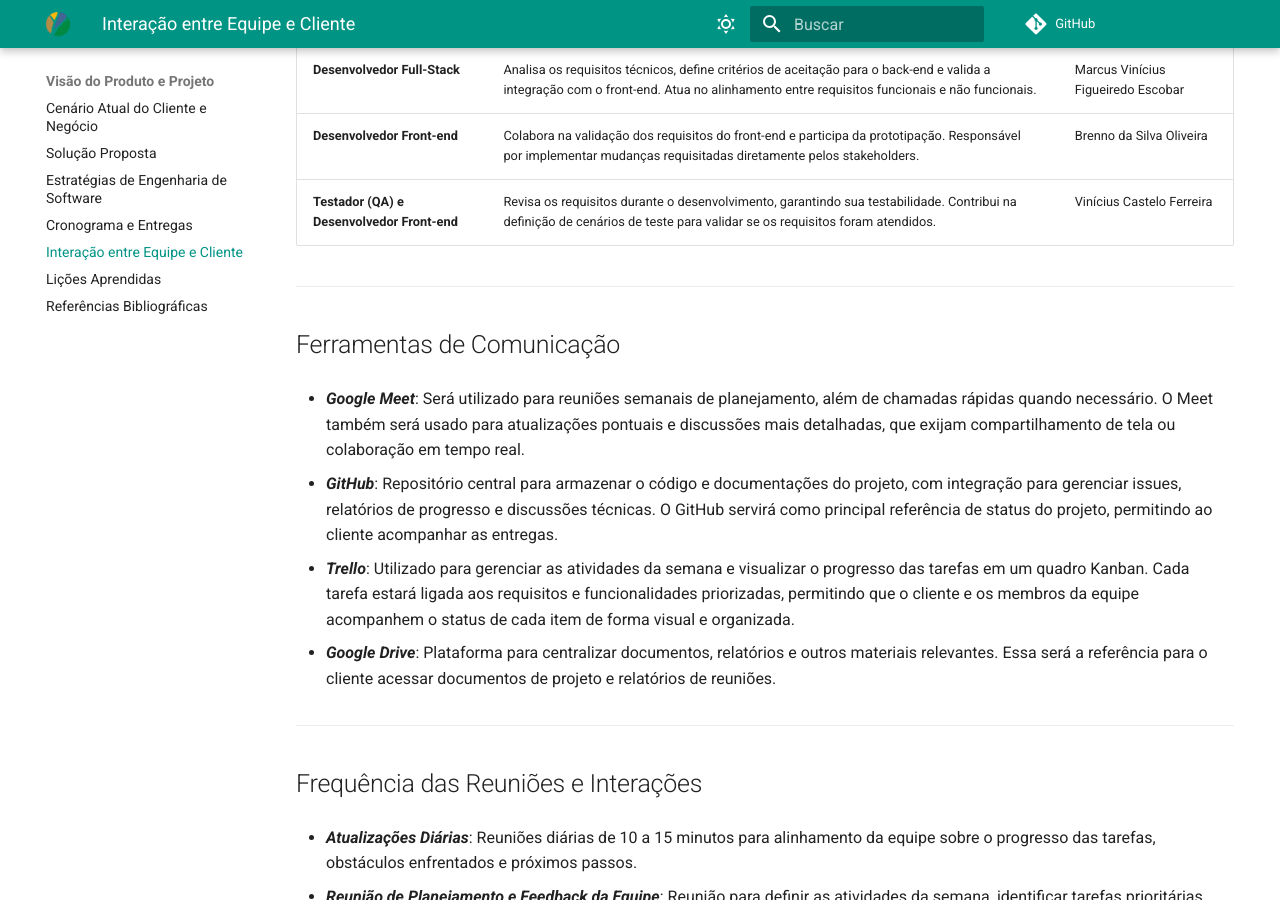
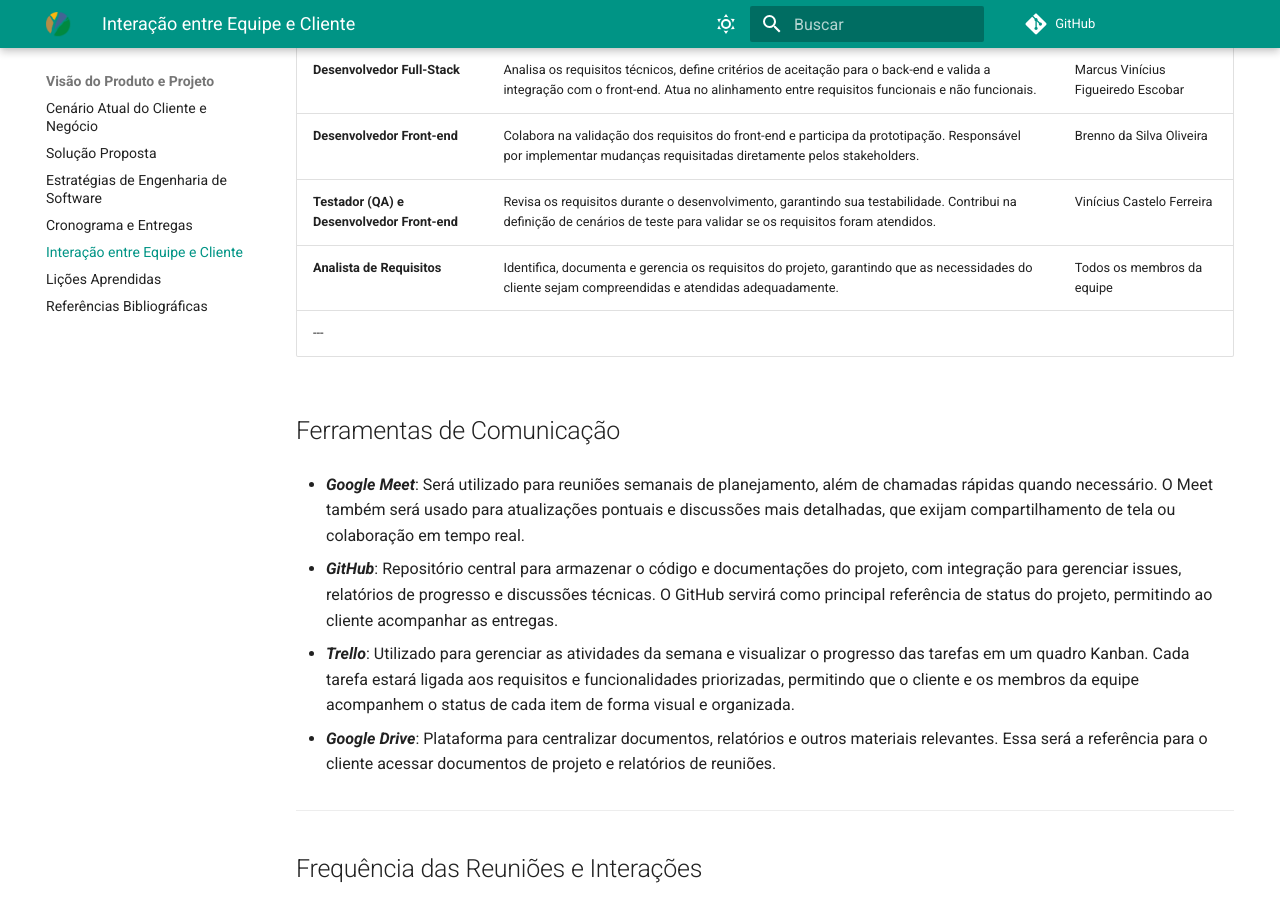
Before and after one commit to mdsreq-fga-unb/2024.2-T03-CerradoTech, an MkDocs documentation site: the page built from docs/sections/5-equipe.md, in a window 1280 px wide and 900 px high, scrolled down 727 px. Built offline with MkDocs 1.6.1 and Material for MkDocs 9.7.7, drawn with Linux system fonts in a browser that asks for light colours; comment, search, counter and statistics services are not loaded.

Commit message:
Atualizando tabela de composição da equipe

```diff
--- a/docs/sections/5-equipe.md
+++ b/docs/sections/5-equipe.md
@@ -21,7 +21,7 @@ Para garantir a efetividade do projeto RADIS Cerrado e manter todos os stakehold
 | **Desenvolvedor Full-Stack**            | Analisa os requisitos técnicos, define critérios de aceitação para o back-end e valida a integração com o front-end. Atua no alinhamento entre requisitos funcionais e não funcionais. | Marcus Vinícius Figueiredo Escobar              |
 | **Desenvolvedor Front-end**             | Colabora na validação dos requisitos do front-end e participa da prototipação. Responsável por implementar mudanças requisitadas diretamente pelos stakeholders. | Brenno da Silva Oliveira                        |
 | **Testador (QA) e Desenvolvedor Front-end** | Revisa os requisitos durante o desenvolvimento, garantindo sua testabilidade. Contribui na definição de cenários de teste para validar se os requisitos foram atendidos. | Vinícius Castelo Ferreira                      |
-
+| **Analista de Requisitos** | Identifica, documenta e gerencia os requisitos do projeto, garantindo que as necessidades do cliente sejam compreendidas e atendidas adequadamente. | Todos os membros da equipe                      |
 ---
 
 ## Ferramentas de Comunicação
```
